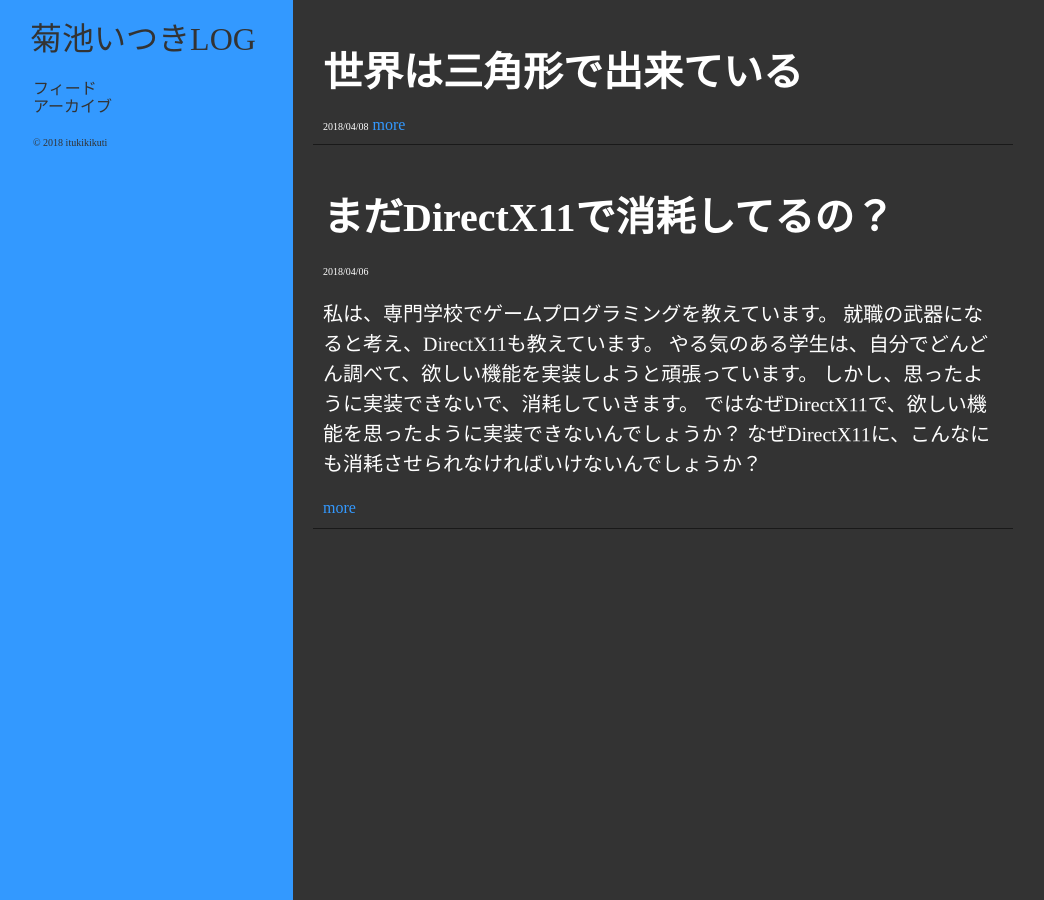
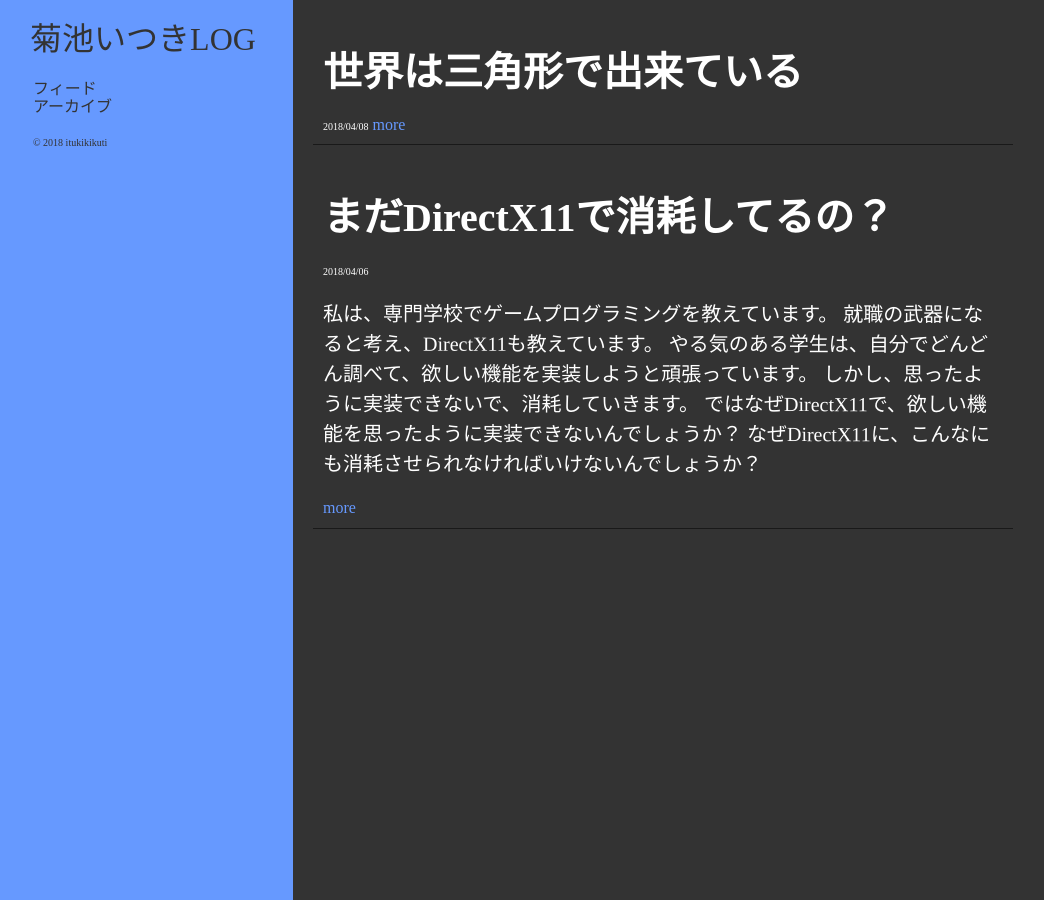
Before and after one commit to itukikikuti/windblow.net, a Jekyll site: the page built from index.html, in a window 1280 px wide. Shown: the whole page, without its empty margins (7-1051 px from the left). Built offline with Jekyll 4.4.1, drawn with Linux system fonts in a browser that asks for light colours; some web fonts are replaced; the list of posts is cut into pages by our own code.

Commit message:
Update _config.yml

```diff
--- a/_config.yml
+++ b/_config.yml
@@ -1,3 +1,3 @@
 title: "菊池いつきLOG"
-color: "#39F"
+color: "#69F"
 paginate: 10
```
